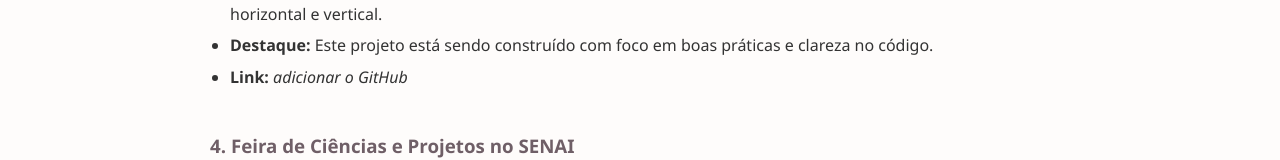
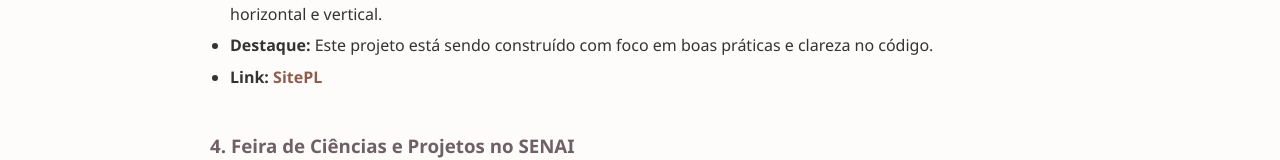
Before and after one commit to leticiadaniellabraga/Site-Pessoal-Projeto-DAW-Desenvolvimento-de-Aplica-es-Web-, a plain HTML site: page portfolio.html in a window 1280 px wide. Shown: the part 1963-2123 px from the top of the page. Drawn offline with Linux system fonts and the light colour scheme.

Commit message:
Update portfolio.html

```diff
--- a/portfolio.html
+++ b/portfolio.html
@@ -53,7 +53,7 @@
         <li><strong>Tipo:</strong> Projeto acadêmico</li>
         <li><strong>Descrição:</strong> Criação de um site pessoal responsivo com HTML semântico e duas folhas de estilo, com navegação horizontal e vertical.</li>
         <li><strong>Destaque:</strong> Este projeto está sendo construído com foco em boas práticas e clareza no código.</li>
-        <li><strong>Link:</strong> <em>adicionar o GitHub</em></li>
+        <li><strong>Link:</strong> <a href="https://leticiadaniellabraga.github.io/Site-Pessoal-Projeto-DAW-Desenvolvimento-de-Aplica-es-Web-/" target="_blank">SitePL</a></li>
       </ul>
 
       <h3>4. Feira de Ciências e Projetos no SENAI</h3>
```
